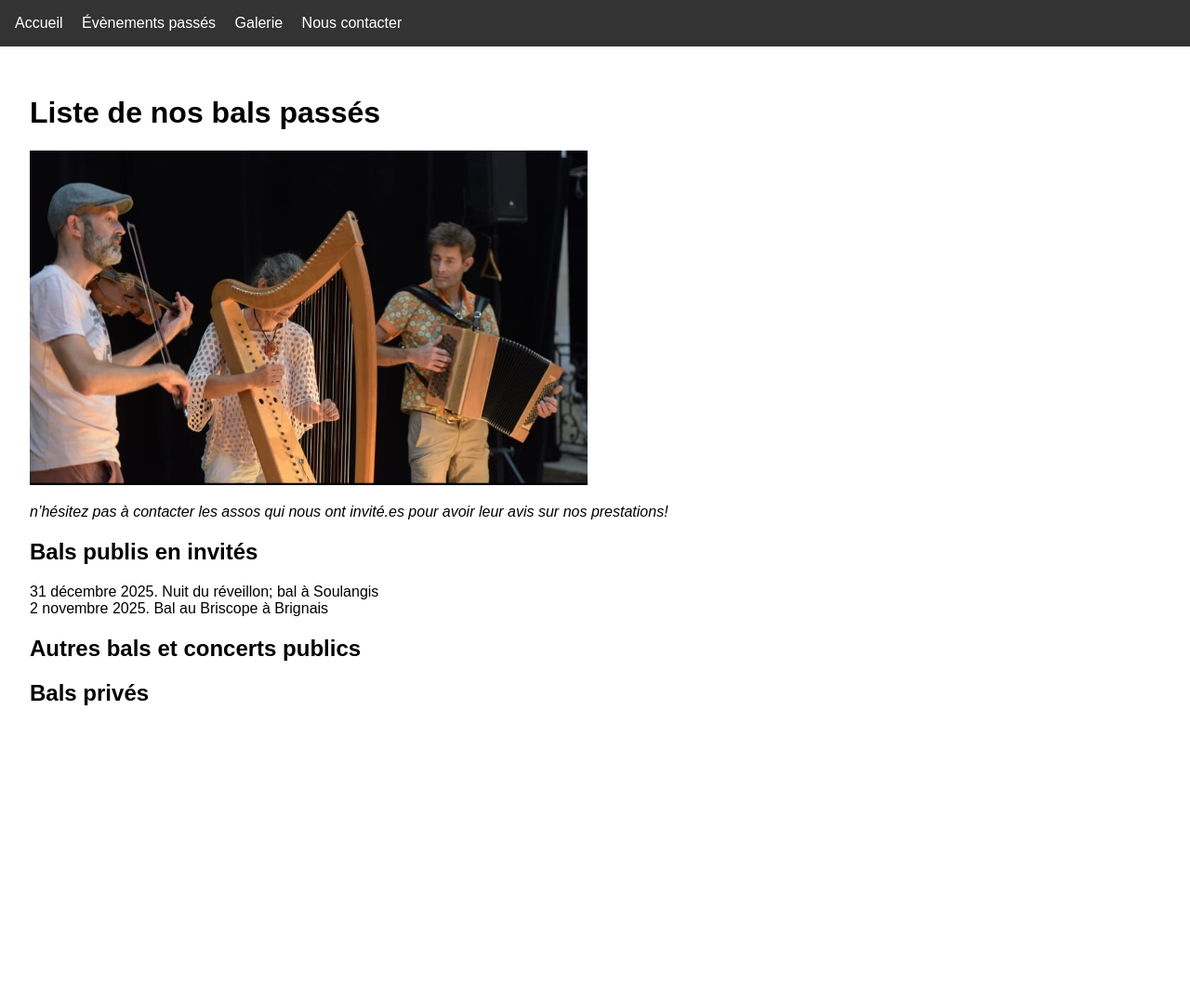
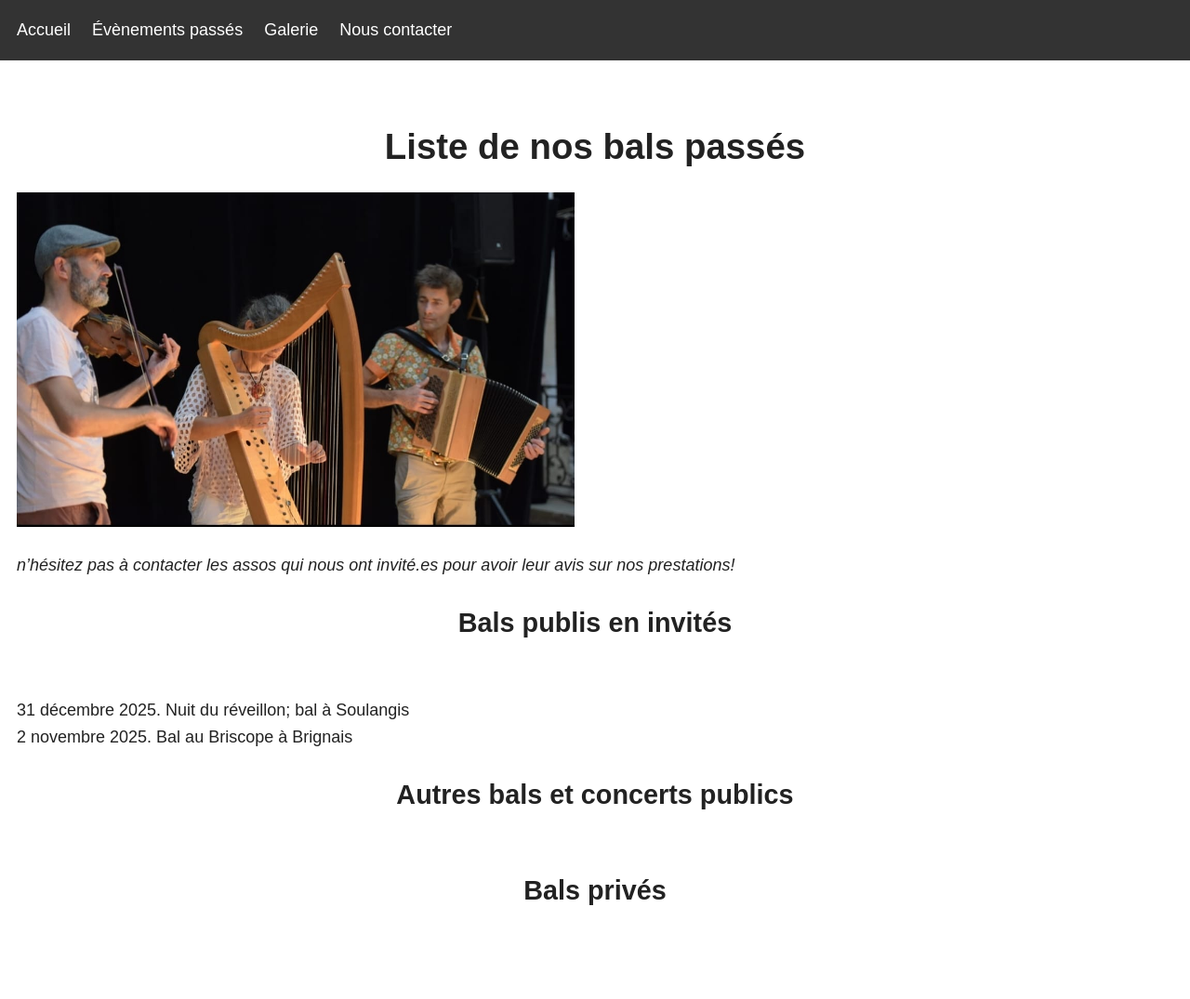
Before and after one commit to bayesiancook/les-doigts-qui-dansent-bal-folk, a Jekyll site: the page built from evenements.md, in a window 1280 px wide. Shown: the whole page at 93% size. Built offline with Jekyll 4.4.1, drawn with Linux system fonts in a browser that asks for light colours; before the commit the page ends 900 px from its top, so only the background shows below that.

Commit message:
style revisited

```diff
--- a/assets/css/style.css
+++ b/assets/css/style.css
@@ -1,6 +1,19 @@
 body {
   font-family: sans-serif;
+  font-size: 18px;
+  line-height: 1.6;
+  color: #222;
   margin: 0;
+}
+
+h1 {
+    font-size: 2.4rem;
+    margin-bottom: 0.5em;
+}
+
+h2 {
+    font-size: 1.8rem;
+    margin-bottom: 2em;
 }
 
 .navbar {
@@ -33,5 +46,18 @@ main img {
 }
 
 main {
-  padding: 2em;
+  max-width: 800 px;
+  margin: 0 auto;
+  padding: 2em 1em;
 }
+
+main h1,
+main h2,
+main h3 {
+    text-align: center;
+}
+
+main p,
+main ul {
+    text-align: left;
+}
```
